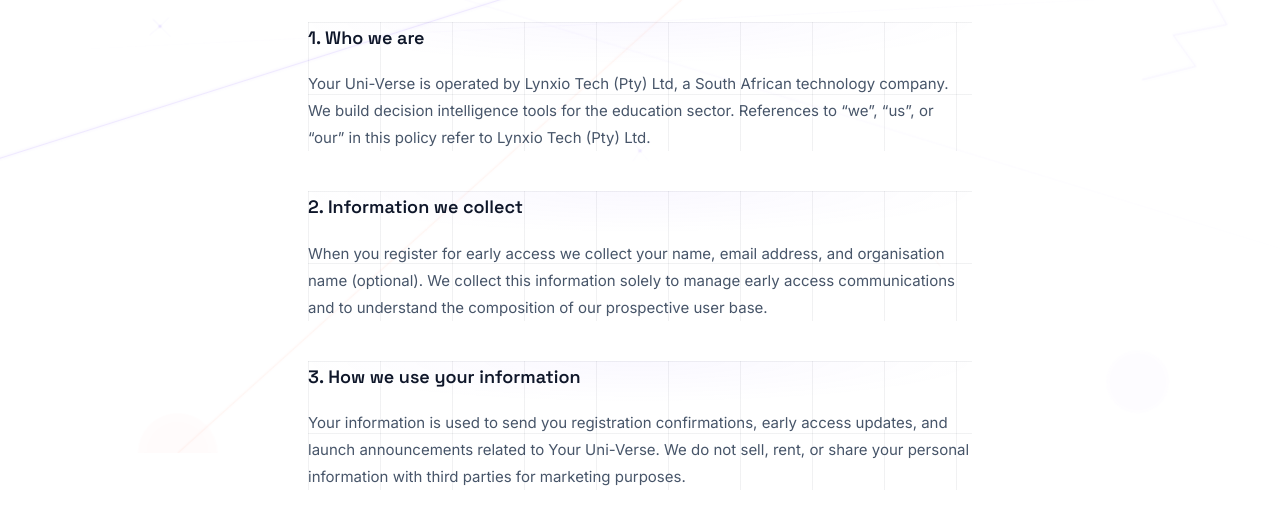
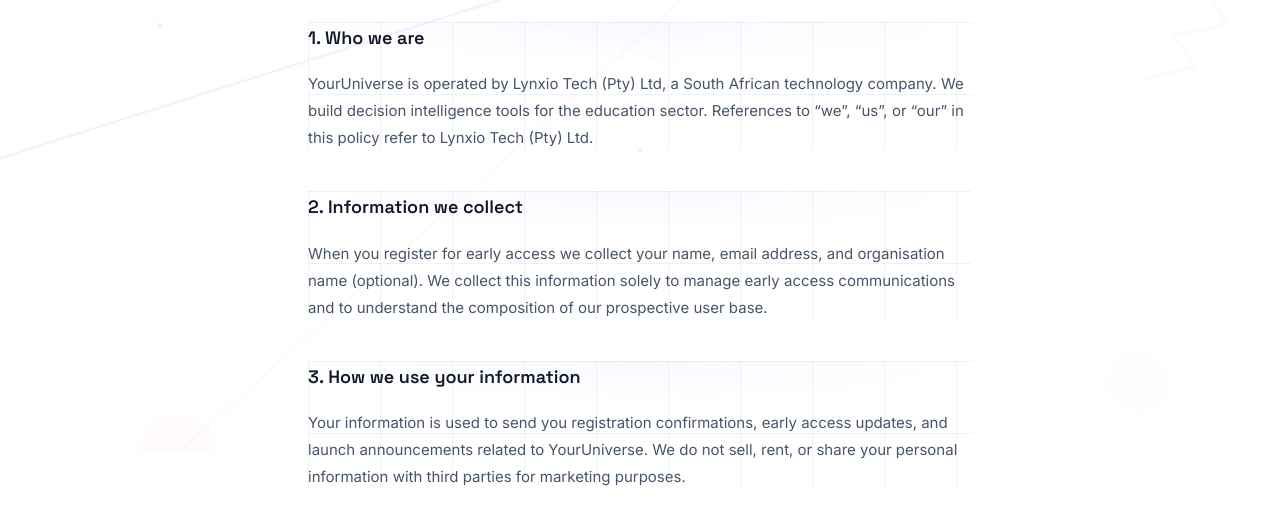
Before and after one commit to Your-UniVerse-Org/your-universe-website, a Next.js app: page /privacy in a window 1280 px wide. Shown: the part 347-875 px from the top of the page. Built offline with nearby package versions, Linux system fonts and the light colour scheme; no server answers.

Commit message:
Fix brand spelling to YourUniverse across user-facing surfaces.
Standardize the name in the web manifest, legal pages, for-schools metadata, and comparison graphic so it matches the logo and site copy.

```diff
--- a/app/for-schools/page.tsx
+++ b/app/for-schools/page.tsx
@@ -8,7 +8,7 @@
 
 export const metadata: Metadata = {
   title: "For Schools",
-  description: "How Your Uni-Verse partners with schools, universities, TVET colleges, and businesses across South Africa to transform educational outcomes for every learner.",
+  description: "How YourUniverse partners with schools, universities, TVET colleges, and businesses across South Africa to transform educational outcomes for every learner.",
 };
 
 export default function ForSchoolsPage() {
--- a/app/privacy/page.tsx
+++ b/app/privacy/page.tsx
@@ -21,7 +21,7 @@
         <div style={{ display: "flex", flexDirection: "column", gap: 40, color: "var(--text-2)", fontSize: 15, lineHeight: 1.8 }}>
           <section>
             <h2 style={{ fontFamily: "'Space Grotesk', sans-serif", fontSize: 18, fontWeight: 600, color: "var(--text-1)", marginBottom: 16 }}>1. Who we are</h2>
-            <p>Your Uni-Verse is operated by Lynxio Tech (Pty) Ltd, a South African technology company. We build decision intelligence tools for the education sector. References to &ldquo;we&rdquo;, &ldquo;us&rdquo;, or &ldquo;our&rdquo; in this policy refer to Lynxio Tech (Pty) Ltd.</p>
+            <p>YourUniverse is operated by Lynxio Tech (Pty) Ltd, a South African technology company. We build decision intelligence tools for the education sector. References to &ldquo;we&rdquo;, &ldquo;us&rdquo;, or &ldquo;our&rdquo; in this policy refer to Lynxio Tech (Pty) Ltd.</p>
           </section>
           <section>
             <h2 style={{ fontFamily: "'Space Grotesk', sans-serif", fontSize: 18, fontWeight: 600, color: "var(--text-1)", marginBottom: 16 }}>2. Information we collect</h2>
@@ -29,7 +29,7 @@
           </section>
           <section>
             <h2 style={{ fontFamily: "'Space Grotesk', sans-serif", fontSize: 18, fontWeight: 600, color: "var(--text-1)", marginBottom: 16 }}>3. How we use your information</h2>
-            <p>Your information is used to send you registration confirmations, early access updates, and launch announcements related to Your Uni-Verse. We do not sell, rent, or share your personal information with third parties for marketing purposes.</p>
+            <p>Your information is used to send you registration confirmations, early access updates, and launch announcements related to YourUniverse. We do not sell, rent, or share your personal information with third parties for marketing purposes.</p>
           </section>
           <section>
             <h2 style={{ fontFamily: "'Space Grotesk', sans-serif", fontSize: 18, fontWeight: 600, color: "var(--text-1)", marginBottom: 16 }}>4. Data retention</h2>
--- a/app/terms/page.tsx
+++ b/app/terms/page.tsx
@@ -21,11 +21,11 @@
         <div style={{ display: "flex", flexDirection: "column", gap: 40, color: "var(--text-2)", fontSize: 15, lineHeight: 1.8 }}>
           <section>
             <h2 style={{ fontFamily: "'Space Grotesk', sans-serif", fontSize: 18, fontWeight: 600, color: "var(--text-1)", marginBottom: 16 }}>1. Acceptance</h2>
-            <p>By accessing or registering on the Your Uni-Verse platform you agree to these Terms of Service. If you do not agree, please do not use the platform.</p>
+            <p>By accessing or registering on the YourUniverse platform you agree to these Terms of Service. If you do not agree, please do not use the platform.</p>
           </section>
           <section>
             <h2 style={{ fontFamily: "'Space Grotesk', sans-serif", fontSize: 18, fontWeight: 600, color: "var(--text-1)", marginBottom: 16 }}>2. Platform status</h2>
-            <p>Your Uni-Verse is currently in pre-launch. Features, pricing, and availability are subject to change. Registration for early access does not constitute a binding commercial agreement.</p>
+            <p>YourUniverse is currently in pre-launch. Features, pricing, and availability are subject to change. Registration for early access does not constitute a binding commercial agreement.</p>
           </section>
           <section>
             <h2 style={{ fontFamily: "'Space Grotesk', sans-serif", fontSize: 18, fontWeight: 600, color: "var(--text-1)", marginBottom: 16 }}>3. Intellectual property</h2>
--- a/components/SectionGraphics.tsx
+++ b/components/SectionGraphics.tsx
@@ -381,7 +381,7 @@
 
       {/* Legend */}
       <line x1="92" y1="278" x2="112" y2="278" stroke="rgba(61,127,255,0.75)" strokeWidth="2"/>
-      <text x="117" y="282" fontFamily="Space Grotesk,sans-serif" fontSize="8" fontWeight="600" fill="rgba(61,127,255,0.8)">Your Uni-Verse</text>
+      <text x="117" y="282" fontFamily="Space Grotesk,sans-serif" fontSize="8" fontWeight="600" fill="rgba(61,127,255,0.8)">YourUniverse</text>
       <line x1="200" y1="278" x2="220" y2="278" stroke="rgba(255,255,255,0.2)" strokeWidth="1.5" strokeDasharray="4 3"/>
       <text x="225" y="282" fontFamily="Space Grotesk,sans-serif" fontSize="8" fill="rgba(255,255,255,0.3)">Others</text>
     </Wrap>
```
Also changed, not shown: public/site.webmanifest.
